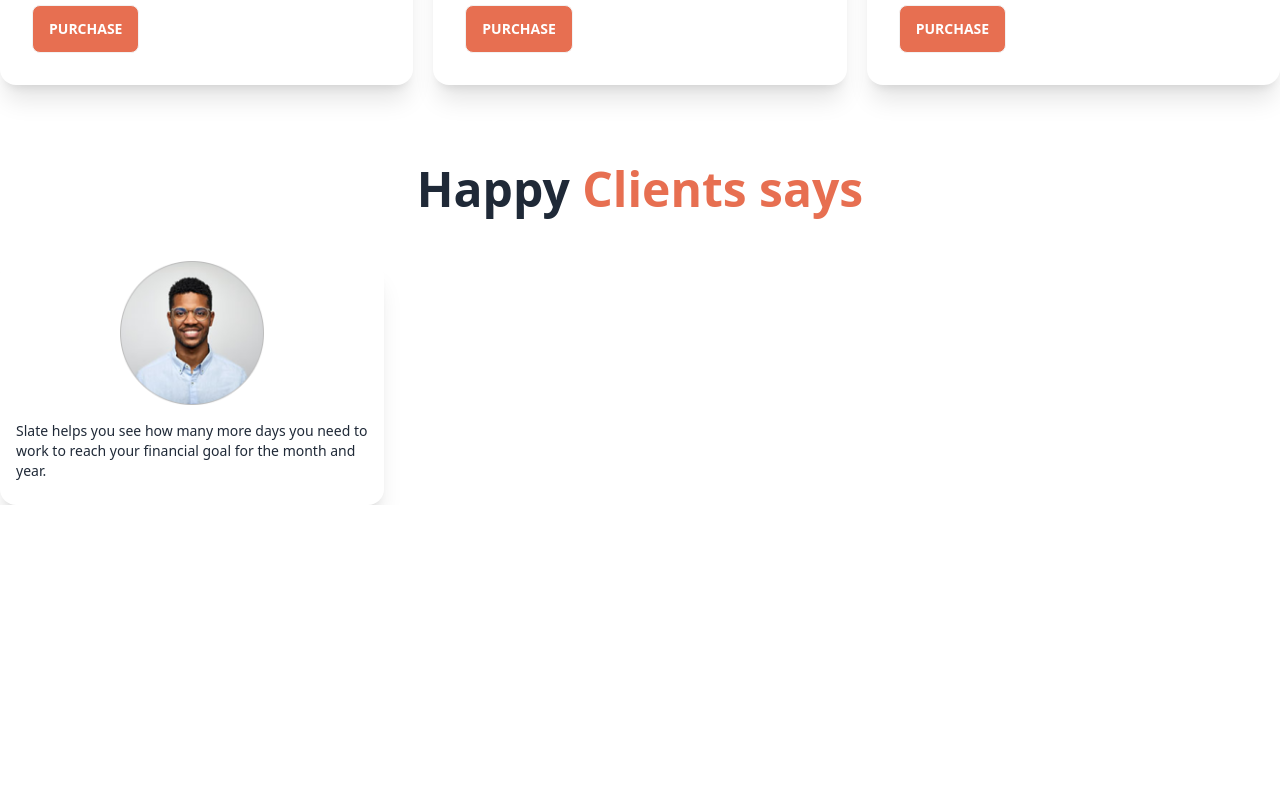
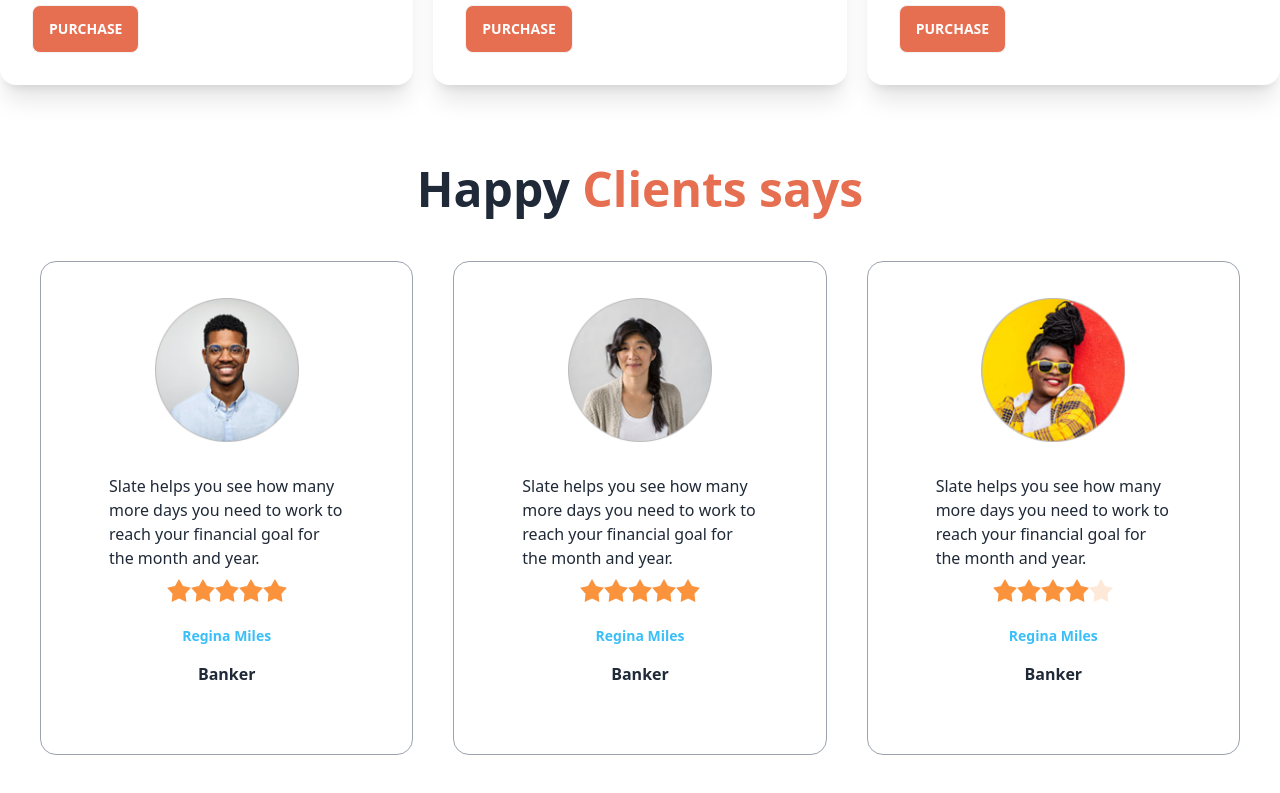
Before and after one commit to Tawkir711/biker-zone-website, a plain HTML site: page index.html in a window 1280 px wide. Shown: the part 1205-1998 px from the top of the page. Before the commit the page ends 1710 px from the top, so only its background shows below. Drawn offline with nearby package versions, Linux system fonts and the light colour scheme; files whose address does not match are found by name.

Commit message:
added happy clients

```diff
--- a/index.html
+++ b/index.html
@@ -196,19 +196,71 @@
             <h3 class="text-3xl lg:text-5xl font-semibold text-center mb-12">
                 Happy <span class="text-bike-primary">Clients says</span>
             </h3>
-            <!-- customer review 1-->
-            <div class="card card-compact w-96 bg-base-100 shadow-xl">
+         <div class="grid grid-cols-1 md:grid-cols-2 lg:grid-cols-3 gap-10 m-10">
+                <!-- customer review 1-->
+            <div class="card bg-base-100 p-9 border border-gray-400">
                 <figure><img class="w-36" src="/images/others/user-1.png" alt="Shoes" /></figure>
                 <div class="card-body">
                   <p>Slate helps you see how
                     many more days you need
                     to work to reach your financial
                     goal for the month and year.</p>
-                  <div class="card-actions justify-end">
-
+                    <div class="rating justify-center">
+                        <input type="radio" name="rating-2" class="mask mask-star-2 bg-orange-400" />
+                        <input type="radio" name="rating-2" class="mask mask-star-2 bg-orange-400"  />
+                        <input type="radio" name="rating-2" class="mask mask-star-2 bg-orange-400" />
+                        <input type="radio" name="rating-2" class="mask mask-star-2 bg-orange-400" />
+                        <input type="radio" name="rating-2" class="mask mask-star-2 bg-orange-400"checked />
+                      </div>
+                  <div class="text-center space-y-4 mt-4">
+                    <h4 class="text-sm font-semibold text-info">Regina Miles</h4>
+                    <p class="font-semibold">Banker</p>
                   </div>
                 </div>
-              </div>
+            </div>
+                <!-- customer review 2-->
+            <div class="card bg-base-100 p-9 border border-gray-400">
+                <figure><img class="w-36" src="/images/others/user-2.png" alt="Shoes" /></figure>
+                <div class="card-body">
+                  <p>Slate helps you see how
+                    many more days you need
+                    to work to reach your financial
+                    goal for the month and year.</p>
+                    <div class="rating justify-center">
+                        <input type="radio" name="rating-2" class="mask mask-star-2 bg-orange-400" />
+                        <input type="radio" name="rating-2" class="mask mask-star-2 bg-orange-400"  />
+                        <input type="radio" name="rating-2" class="mask mask-star-2 bg-orange-400" checked />
+                        <input type="radio" name="rating-2" class="mask mask-star-2 bg-orange-400" />
+                        <input type="radio" name="rating-2" class="mask mask-star-2 bg-orange-400" />
+                      </div>
+                  <div class="text-center space-y-4 mt-4">
+                    <h4 class="text-sm font-semibold text-info">Regina Miles</h4>
+                    <p class="font-semibold">Banker</p>
+                  </div>
+                </div>
+            </div>
+                <!-- customer review 3-->
+            <div class="card bg-base-100 p-9 border border-gray-400">
+                <figure><img class="w-36" src="/images/others/user-3.png" alt="Shoes" /></figure>
+                <div class="card-body">
+                  <p>Slate helps you see how
+                    many more days you need
+                    to work to reach your financial
+                    goal for the month and year.</p>
+                    <div class="rating justify-center">
+                        <input type="radio" name="rating-2" class="mask mask-star-2 bg-orange-400" />
+                        <input type="radio" name="rating-2" class="mask mask-star-2 bg-orange-400"  />
+                        <input type="radio" name="rating-2" class="mask mask-star-2 bg-orange-400" />
+                        <input type="radio" name="rating-2" class="mask mask-star-2 bg-orange-400" checked/>
+                        <input type="radio" name="rating-2" class="mask mask-star-2 bg-orange-400" />
+                      </div>
+                  <div class="text-center space-y-4 mt-4">
+                    <h4 class="text-sm font-semibold text-info">Regina Miles</h4>
+                    <p class="font-semibold">Banker</p>
+                  </div>
+                </div>
+            </div>
+         </div>
         </section>
     </main>
     <footer>
```
